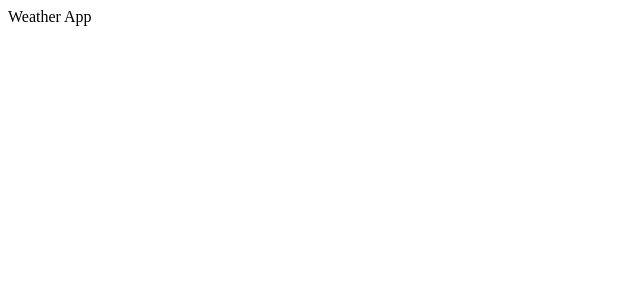
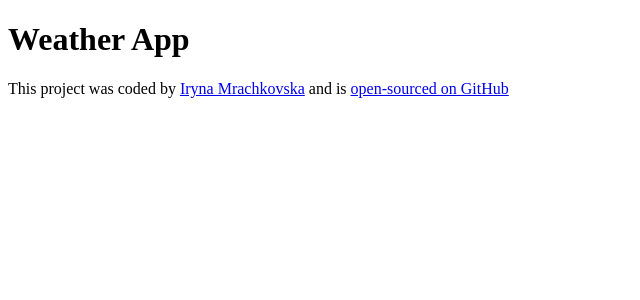
Before and after one commit to Iryna-Shtangret/weather_react, a React (Create React App) app: page / in a window 1280 px wide. Shown: the top 300 px of the page, without its empty margins (0-640 px from the left). Built offline with nearby package versions, Linux system fonts and the light colour scheme.

Commit message:
Added links to GitHub and My personsl site

```diff
--- a/src/App.js
+++ b/src/App.js
@@ -2,5 +2,28 @@
 import "./App.css";
 
 export default function App() {
-  return <div className="App">Weather App</div>;
+  return (
+    <div className="App">
+      <h1>Weather App</h1>
+      <footer>
+        This project was coded by{" "}
+        <a
+          href="https://sparkling-smakager-db96da.netlify.app/"
+          target="_blank"
+          rel="noreferrer"
+        >
+          {" "}
+          Iryna Mrachkovska
+        </a>{" "}
+        and is{" "}
+        <a
+          href="https://github.com/Iryna-Shtangret/weather_react"
+          target="_blank"
+          rel="noreferrer"
+        >
+          open-sourced on GitHub
+        </a>
+      </footer>
+    </div>
+  );
 }
```
